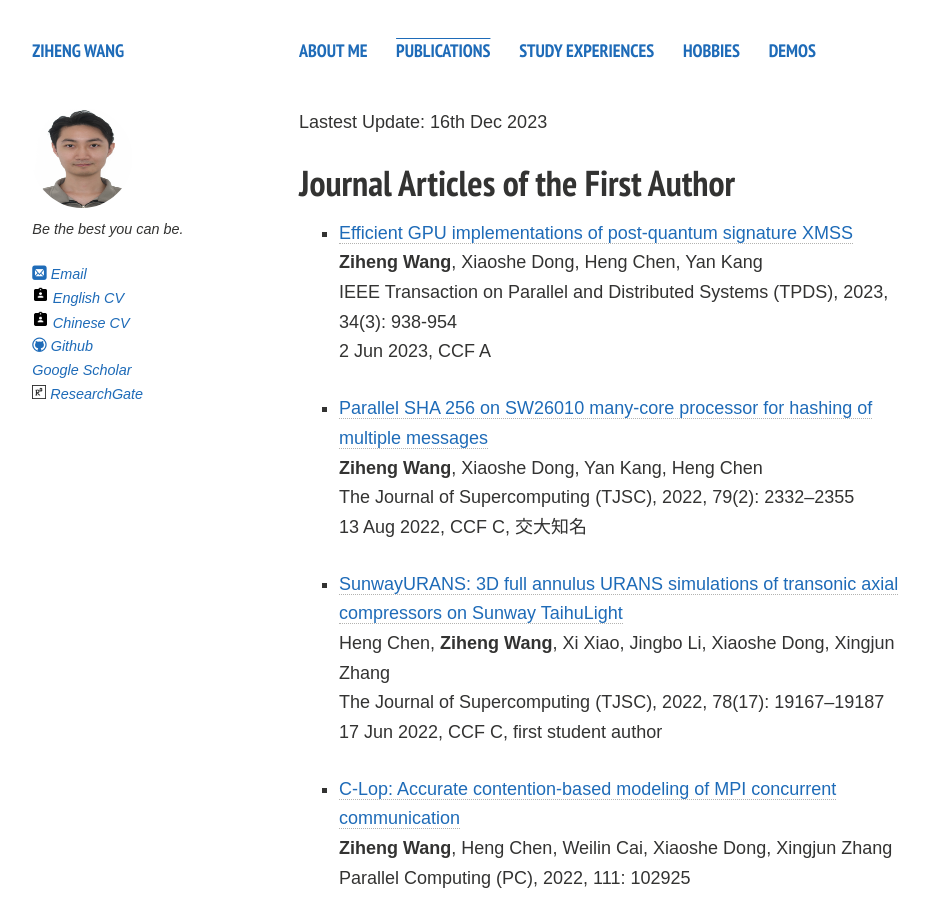
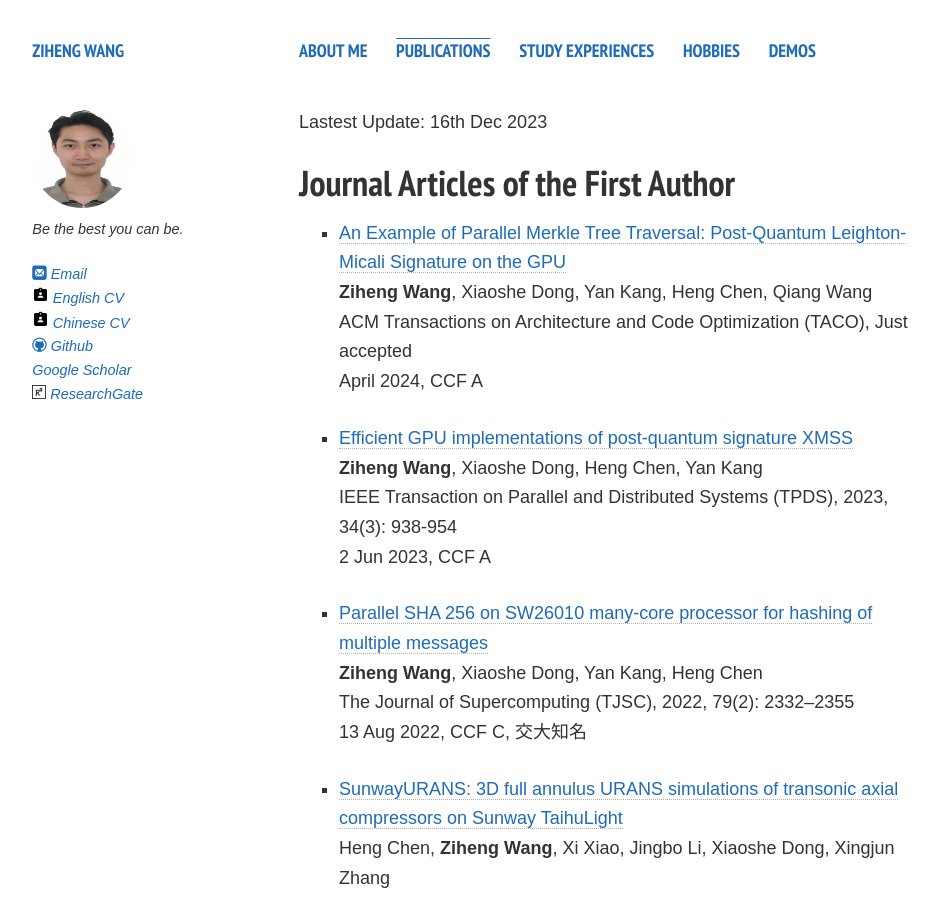
Before and after one commit to wzh009888/wzh009888.github.io, a Jekyll site: the page built from publications.md, in a window 1280 px wide and 900 px high. Shown: the whole window, without its empty margins (21-960 px from the left). Built offline with Jekyll 4.4.1, drawn with Linux system fonts in a browser that asks for light colours; comment, search, counter and statistics services are not loaded; a style sheet for code colours, icons or effects is not loaded.

Commit message:
Update publications.md

```diff
--- a/publications.md
+++ b/publications.md
@@ -8,6 +8,9 @@ Lastest Update: 16th Dec 2023&nbsp;
 <!--[中文版本 (Chinese Version)](https://caihanlin.com/file/publications-zh/)-->
 
 ## Journal Articles of the First Author
+- [An Example of Parallel Merkle Tree Traversal: Post-Quantum Leighton-Micali Signature on the GPU](https://doi.org/10.1145/3659209)<br>**Ziheng Wang**, Xiaoshe Dong, Yan Kang,
+Heng Chen, Qiang Wang<br>ACM Transactions on Architecture and Code Optimization (TACO), Just accepted<br>April 2024, CCF A
+
 - [Efficient GPU implementations of post-quantum signature XMSS](https://doi.org/10.1109/TPDS.2022.3233348)<br>**Ziheng Wang**, Xiaoshe Dong, Heng Chen, Yan Kang<br>IEEE Transaction on Parallel and Distributed Systems (TPDS), 2023, 34(3): 938-954<br>2 Jun 2023, CCF A
 
 - [Parallel SHA 256 on SW26010 many-core processor for hashing of multiple messages](https://doi.org/10.1007/s11227-022-04750-7)<br>**Ziheng Wang**, Xiaoshe Dong, Yan Kang, Heng Chen<br>The Journal of Supercomputing (TJSC), 2022, 79(2): 2332–2355<br>13 Aug 2022, CCF C, 交大知名
```
